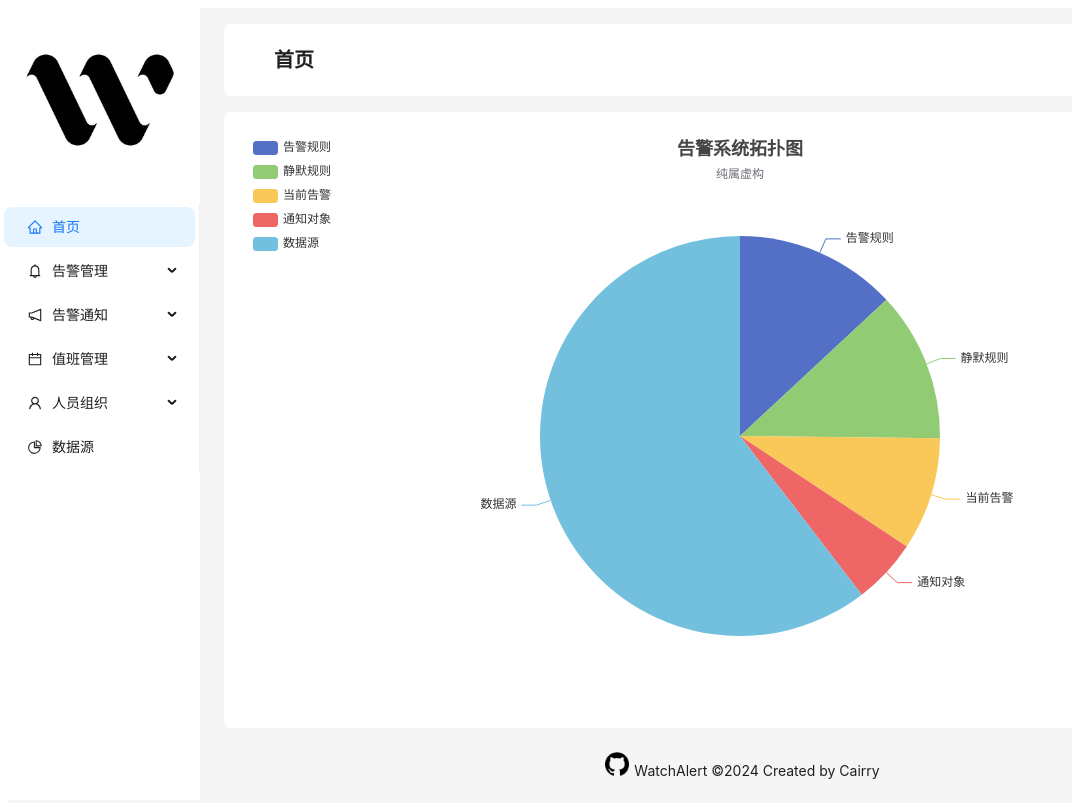
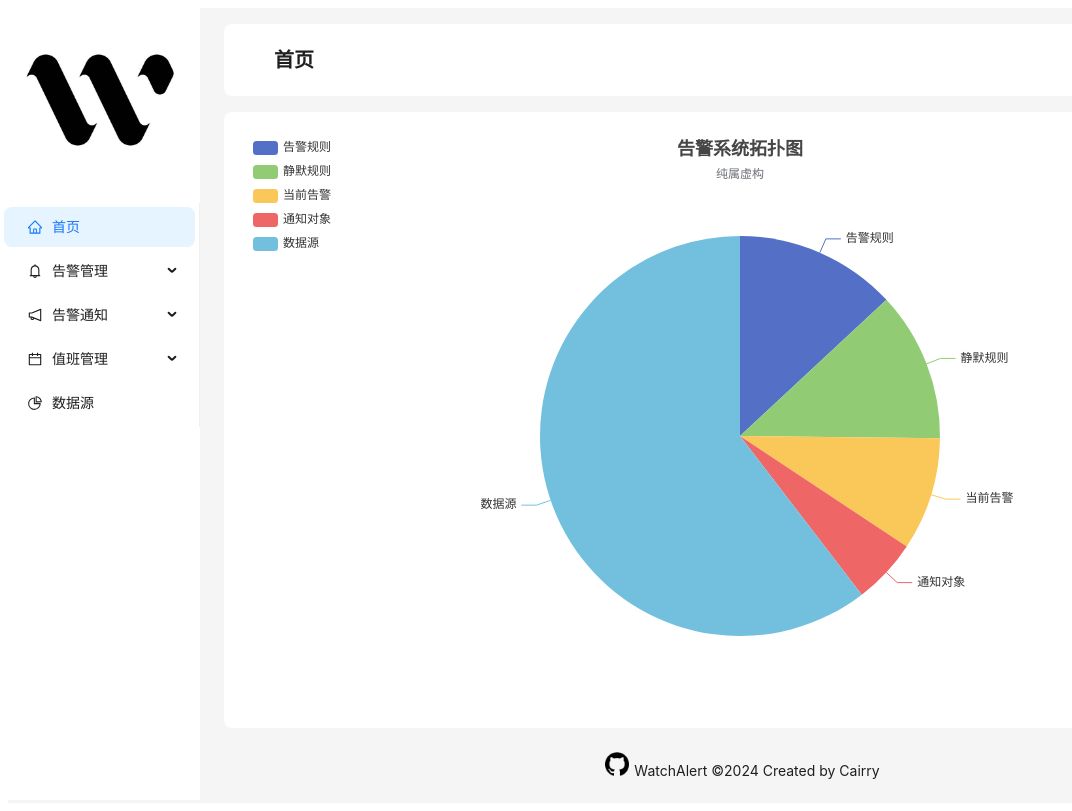
Before and after one commit to w8t-io/WatchAlert-web, a React (Create React App) app: page / in a window 1280 px wide. Shown: the whole page, without its empty margins (0-1072 px from the left). Built offline with nearby package versions, Linux system fonts and the light colour scheme; no server answers; sample sign-in values are in the browser's storage.

Commit message:
[feat]: 优化普通角色不允许查看人员组织

```diff
--- a/src/Base.js
+++ b/src/Base.js
@@ -157,10 +157,13 @@ function Base () {
             <Menu.Item key="9">值班日程</Menu.Item>
           </SubMenu>
 
-          <SubMenu key="sub4" icon={<UserOutlined />} title="人员组织">
-            <Menu.Item key="10">用户管理</Menu.Item>
-            <Menu.Item key="11">角色管理</Menu.Item>
-          </SubMenu>
+
+          {userInfo !== null && userInfo.role === 'admin' ? (
+            <SubMenu key="sub4" icon={<UserOutlined />} title="人员组织">
+              <Menu.Item key="10">用户管理</Menu.Item>
+              <Menu.Item key="11">角色管理</Menu.Item>
+            </SubMenu>
+          ) : null}
 
           <Menu.Item key="12" icon={<PieChartOutlined />}>数据源</Menu.Item>
         </Menu>
```
